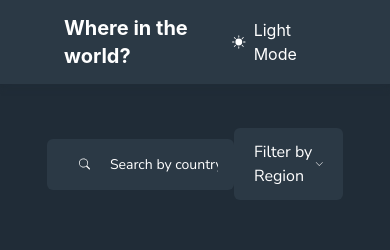
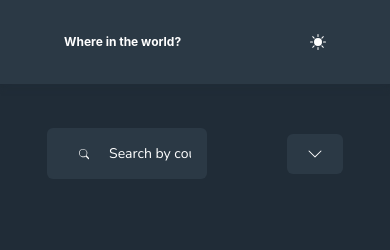
Before and after one commit to AdityaSurve/REST_Countries_API_challenge, a React (Vite) app: page /countries in a window 390 px wide. Shown: the top 250 px of the page. Built offline with nearby package versions, Linux system fonts and the light colour scheme.

Commit message:
responsiveness

```diff
--- a/src/App.jsx
+++ b/src/App.jsx
@@ -15,7 +15,9 @@ export default function App() {
         <div
           className={`fixed cursor-pointer px-16 z-[10000] top-0 w-full h-[10%] flex justify-between  items-center ${color} shadow-md ${shadow} transition-all duration-500`}
         >
-          <div className="text-xl font-bold">Where in the world?</div>
+          <div className="text-xs md:text-xl font-bold">
+            Where in the world?
+          </div>
           <div
             onClick={() => {
               setColor(color === "bg-darkBlue" ? "bg-white" : "bg-darkBlue");
@@ -45,7 +47,7 @@ export default function App() {
                 >
                   <path d="M12 8a4 4 0 1 1-8 0 4 4 0 0 1 8 0zM8 0a.5.5 0 0 1 .5.5v2a.5.5 0 0 1-1 0v-2A.5.5 0 0 1 8 0zm0 13a.5.5 0 0 1 .5.5v2a.5.5 0 0 1-1 0v-2A.5.5 0 0 1 8 13zm8-5a.5.5 0 0 1-.5.5h-2a.5.5 0 0 1 0-1h2a.5.5 0 0 1 .5.5zM3 8a.5.5 0 0 1-.5.5h-2a.5.5 0 0 1 0-1h2A.5.5 0 0 1 3 8zm10.657-5.657a.5.5 0 0 1 0 .707l-1.414 1.415a.5.5 0 1 1-.707-.708l1.414-1.414a.5.5 0 0 1 .707 0zm-9.193 9.193a.5.5 0 0 1 0 .707L3.05 13.657a.5.5 0 0 1-.707-.707l1.414-1.414a.5.5 0 0 1 .707 0zm9.193 2.121a.5.5 0 0 1-.707 0l-1.414-1.414a.5.5 0 0 1 .707-.707l1.414 1.414a.5.5 0 0 1 0 .707zM4.464 4.465a.5.5 0 0 1-.707 0L2.343 3.05a.5.5 0 1 1 .707-.707l1.414 1.414a.5.5 0 0 1 0 .708z" />
                 </svg>
-                <div>Light Mode</div>
+                <div className="md:block hidden">Light Mode</div>
               </div>
             ) : (
               <div className="flex gap-2 justify-center items-center">
--- a/src/components/Card.jsx
+++ b/src/components/Card.jsx
@@ -53,8 +53,8 @@ function Card(props) {
         <div
           className={
             darkMode
-              ? `fixed z-[100] px-32 bg-veryDarkBlue text-white h-screen w-screen flex flex-col justify-start items-center top-0 left-0 py-32`
-              : `fixed z-[100] px-32 h-screen bg-white text-veryDarkBlue2 w-screen flex flex-col justify-start items-center top-0 left-0 py-32`
+              ? `fixed z-[100] bg-veryDarkBlue text-white h-screen w-screen flex flex-col justify-start items-center top-0 left-0 p-32`
+              : `fixed z-[100] h-screen bg-white text-veryDarkBlue2 w-screen flex flex-col justify-start items-center top-0 left-0 p-32`
           }
         >
           <div className="w-full h-32 flex items-start mx-32">
@@ -82,13 +82,13 @@ function Card(props) {
               <div>Back</div>
             </div>
           </div>
-          <div className="flex gap-[10em] h-[25rem] w-[80em] items-center">
-            <div className="h-full w-[35rem]">
+          <div className="flex md:flex-col lg:flex-row gap-10 lg:gap-[10em] h-[25rem] w-[80em] items-center">
+            <div className="h-full md:w-[25rem] lg:w-[35rem]">
               <img src={image} alt="" className="w-full h-full object-fill" />
             </div>
             <div className="h-full w-[35em] flex flex-col justify-center gap-10">
               <div className="text-3xl font-bold">{name}</div>
-              <div className="flex gap-10 text-left my-4">
+              <div className="flex md:flex-col lg:flex-row gap-10 text-left my-4">
                 <div className="text-sm flex flex-col gap-2">
                   <div>
                     <span className="font-semibold">Native Name:</span>{" "}
@@ -154,8 +154,8 @@ function Card(props) {
 Card.propTypes = {
   name: PropTypes.string.isRequired,
   image: PropTypes.string.isRequired,
-  population: PropTypes.number.isRequired,
-  region: PropTypes.string.isRequired,
+  population: PropTypes.number,
+  region: PropTypes.string,
   capital: PropTypes.string,
   nativeName: PropTypes.string,
   subRegion: PropTypes.string,
--- a/src/pages/Countries.jsx
+++ b/src/pages/Countries.jsx
@@ -27,8 +27,8 @@ function Countries({ darkMode }) {
         <div
           className={
             darkMode
-              ? `bg-darkBlue  w-[30em] relative p-4 rounded-md flex items-center gap-5`
-              : `bg-white border-2 border-darkGray  w-[30em] relative p-4 rounded-md flex items-center gap-5 `
+              ? `bg-darkBlue w-[10em] md:w-[15em] lg:w-[30em] relative p-4 rounded-md flex items-center gap-5`
+              : `bg-white border-2 border-darkGray w-[10em] md:w-[15em] lg:w-[30em] relative p-4 rounded-md flex items-center gap-5 `
           }
         >
           <svg
@@ -61,12 +61,12 @@ function Countries({ darkMode }) {
         <div
           className={
             darkMode
-              ? `bg-darkBlue cursor-pointer w-[15rem] relative px-5 py-3 rounded-md flex justify-between items-center`
-              : `bg-white cursor-pointer w-[15rem] border-2 border-darkGray relative px-5 py-3 rounded-md flex justify-between items-center`
+              ? `bg-darkBlue cursor-pointer w-auto md:w-[15rem] relative px-5 py-3 rounded-md flex justify-between items-center`
+              : `bg-white cursor-pointer w-auto md:w-[15rem] border-2 border-darkGray relative px-5 py-3 rounded-md flex justify-between items-center`
           }
           onClick={() => setShowRegions(!showRegions)}
         >
-          {dropdownDisplay}
+          <span className="md:block hidden">{dropdownDisplay}</span>
           {!showRegions ? (
             <svg
               xmlns="http://www.w3.org/2000/svg"
@@ -113,7 +113,7 @@ function Countries({ darkMode }) {
                 }}
                 className={
                   darkMode
-                    ? `hover:bg-veryDarkBlue2 py-2 cursor-pointer`
+                    ? `hover:bg-veryDarkBlue2 py-2 cursor-pointer `
                     : `hover:bg-darkGray py-2 cursor-pointer`
                 }
               >
@@ -198,7 +198,7 @@ function Countries({ darkMode }) {
           )}
         </div>
       </div>
-      <div className="grid grid-cols-4 gap-10 mt-20 justify-center items-center">
+      <div className="grid grid-col-1 md:grid-cols-2 lg:grid-cols-4 gap-10 mt-20 justify-center items-center">
         {regionFilteredCountries.map((country) => (
           <div key={country.alpha3Code}>
             {darkMode ? (
```
